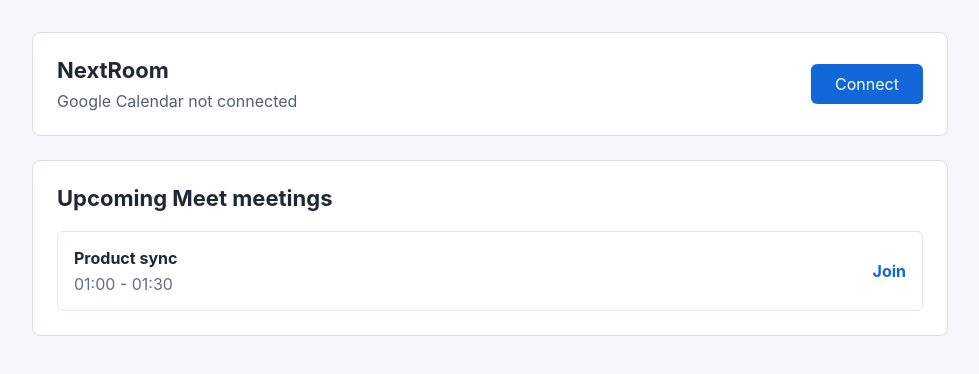
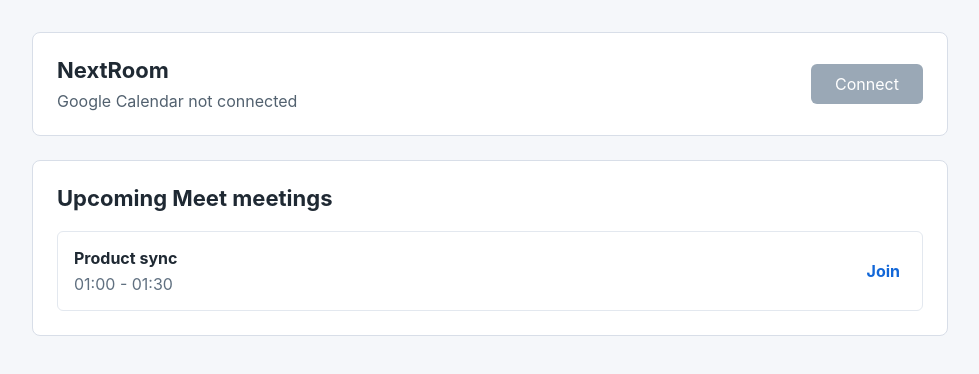
Before and after one commit to urugus/nextroom, a React (Vite) app: page / in a window 1280 px wide. Shown: the top 374 px of the page, without its empty margins (150-1129 px from the left). Built offline with nearby package versions, Linux system fonts and the light colour scheme.

Commit message:
Fix Meet window launch flow

```diff
--- a/electron.vite.config.ts
+++ b/electron.vite.config.ts
@@ -26,6 +26,10 @@
         input: {
           index: resolve("src/preload/index.ts"),
         },
+        output: {
+          entryFileNames: "[name].cjs",
+          format: "cjs",
+        },
       },
     },
   },
--- a/src/preload/index.ts
+++ b/src/preload/index.ts
@@ -2,6 +2,7 @@
 
 const api = {
   getAccountStatus: () => ipcRenderer.invoke("account:getStatus"),
+  openMeetUrl: (meetUrl: string) => ipcRenderer.invoke("meet:open", meetUrl),
   versions: {
     electron: process.versions.electron,
     chrome: process.versions.chrome,
--- a/src/renderer/src/App.tsx
+++ b/src/renderer/src/App.tsx
@@ -1,4 +1,5 @@
 import type { MeetEvent } from "@shared/types";
+import { useState } from "react";
 import { Dashboard } from "./screens/Dashboard";
 import "./styles.css";
 
@@ -18,6 +19,34 @@
   },
 ];
 
-export const App = () => (
-  <Dashboard accountConnected={false} errorMessage={undefined} meetings={sampleMeetings} />
-);
+export const App = () => {
+  const [errorMessage, setErrorMessage] = useState<string | undefined>(undefined);
+  const [openingMeetUrl, setOpeningMeetUrl] = useState<string | undefined>(undefined);
+
+  const openMeeting = async (meetUrl: string) => {
+    setErrorMessage(undefined);
+    setOpeningMeetUrl(meetUrl);
+
+    try {
+      const result = await window.meetLauncher.openMeetUrl(meetUrl);
+      if (!result.ok) {
+        setErrorMessage(result.error.message);
+      }
+    } catch (cause) {
+      const message = cause instanceof Error ? cause.message : "Google Meet window failed.";
+      setErrorMessage(message);
+    } finally {
+      setOpeningMeetUrl(undefined);
+    }
+  };
+
+  return (
+    <Dashboard
+      accountConnected={false}
+      errorMessage={errorMessage}
+      meetings={sampleMeetings}
+      openingMeetUrl={openingMeetUrl}
+      onOpenMeeting={openMeeting}
+    />
+  );
+};
--- a/src/renderer/src/screens/Dashboard.tsx
+++ b/src/renderer/src/screens/Dashboard.tsx
@@ -4,6 +4,8 @@
   accountConnected: boolean;
   errorMessage?: string;
   meetings: MeetEvent[];
+  openingMeetUrl?: string;
+  onOpenMeeting: (meetUrl: string) => Promise<unknown>;
 };
 
 const formatMeetingTime = (value: string) =>
@@ -12,14 +14,22 @@
     minute: "2-digit",
   }).format(new Date(value));
 
-export const Dashboard = ({ accountConnected, errorMessage, meetings }: DashboardProps) => (
+export const Dashboard = ({
+  accountConnected,
+  errorMessage,
+  meetings,
+  openingMeetUrl,
+  onOpenMeeting,
+}: DashboardProps) => (
   <main className="app-shell">
     <section className="toolbar" aria-label="Account status">
       <div>
         <h1>NextRoom</h1>
         <p>{accountConnected ? "Google Calendar connected" : "Google Calendar not connected"}</p>
       </div>
-      <button type="button">{accountConnected ? "Sync" : "Connect"}</button>
+      <button type="button" disabled title="Google Calendar connection is not configured yet">
+        {accountConnected ? "Sync" : "Connect"}
+      </button>
     </section>
 
     {errorMessage !== undefined ? <p className="error-banner">{errorMessage}</p> : null}
@@ -38,7 +48,13 @@
                   {formatMeetingTime(meeting.startAt)} - {formatMeetingTime(meeting.endAt)}
                 </span>
               </div>
-              <a href={meeting.meetUrl}>Join</a>
+              <button
+                type="button"
+                disabled={openingMeetUrl === meeting.meetUrl}
+                onClick={() => void onOpenMeeting(meeting.meetUrl)}
+              >
+                {openingMeetUrl === meeting.meetUrl ? "Opening" : "Join"}
+              </button>
             </li>
           ))}
         </ul>
--- a/src/renderer/src/styles.css
+++ b/src/renderer/src/styles.css
@@ -61,6 +61,11 @@
   padding: 10px 16px;
 }
 
+.toolbar button:disabled {
+  background: #9aa8b6;
+  cursor: not-allowed;
+}
+
 .error-banner {
   margin: 0;
   border: 1px solid #f0b8b8;
@@ -98,8 +103,16 @@
   color: #607080;
 }
 
-.meeting-row a {
+.meeting-row button {
+  border: 0;
+  background: transparent;
   color: #1267d8;
+  cursor: pointer;
   font-weight: 700;
   text-decoration: none;
 }
+
+.meeting-row button:disabled {
+  color: #607080;
+  cursor: progress;
+}
--- a/src/renderer/src/vite-env.d.ts
+++ b/src/renderer/src/vite-env.d.ts
@@ -1,7 +1,10 @@
 /// <reference types="vite/client" />
+
+import type { ApiResult } from "@shared/ipc";
 
 export type MeetLauncherApi = {
   getAccountStatus: () => Promise<unknown>;
+  openMeetUrl: (meetUrl: string) => Promise<ApiResult<void>>;
   versions: {
     electron: string;
     chrome: string;
```
Also changed, not shown: src/main/index.ts (+77 -9 lines), 1 other file (tests, documents, lock files or other folders).
